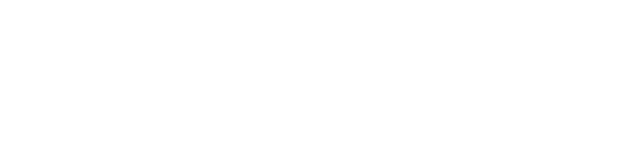
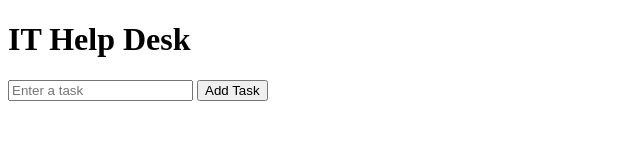
Before and after one commit to 90s6/90s6.github.io, a plain HTML site: page index.html in a window 1280 px wide. Shown: the whole page, without its empty margins (0-640 px from the left). Drawn offline with Linux system fonts and the light colour scheme.

Commit message:
Update index.html

```diff
--- a/index.html
+++ b/index.html
@@ -1 +1,19 @@
 <!-- -->
+<!DOCTYPE html>
+<html lang="en">
+<head>
+    <meta charset="UTF-8">
+    <meta name="viewport" content="width=device-width, initial-scale=1.0">
+    <title>IT Help Desk App</title>
+    <link rel="stylesheet" href="src/styles.css">
+</head>
+<body>
+    <div id="app">
+        <h1>IT Help Desk</h1>
+        <input type="text" id="taskInput" placeholder="Enter a task" />
+        <button id="addTaskButton">Add Task</button>
+        <ul id="taskList"></ul>
+    </div>
+    <script src="dist/index.js"></script>
+</body>
+</html>
```
